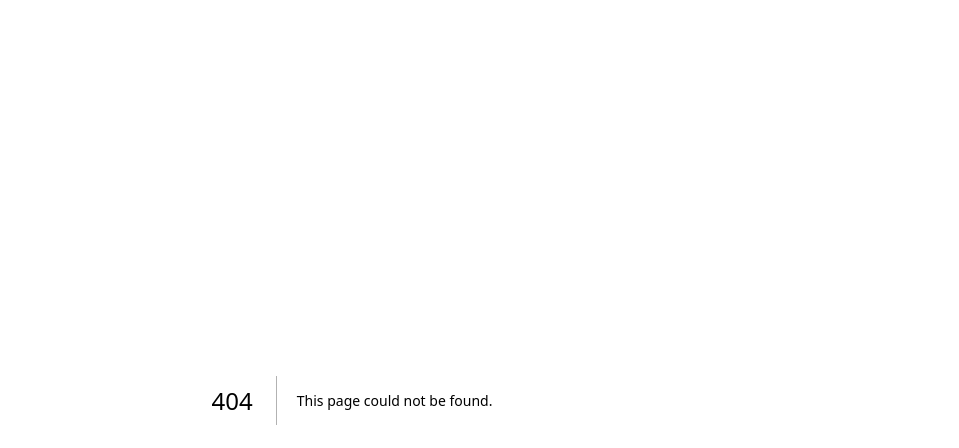
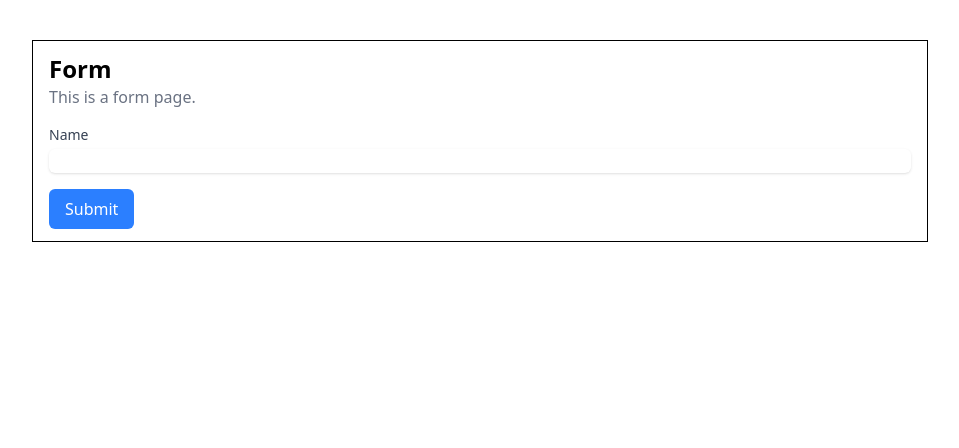
Before and after one commit to ciep-cgm-pvh/formDBAE, a Next.js app in the folder frontend/: page /form-jhonatan in a window 1280 px wide. Before the commit this address had no page. Shown: the top 448 px of the page, without its empty margins (160-1119 px from the left). Built offline with nearby package versions, Linux system fonts and the light colour scheme.

Commit message:
directory structure for routing + new form init

```diff
--- a/frontend/src/app/page.tsx
+++ b/frontend/src/app/(home)/page.tsx
@@ -4,7 +4,7 @@ export default function Home() {
       HELLO WORLD! GO TO --
       <a className='text-blue-800 underline hover:text-blue-400 hover:font-bold
       transform transition-all delay-150 duration-300'
-      href="/Form"> /Form</a>
+      href="/form"> /Form</a>
     </h1>
   );
 }
--- a/frontend/src/app/form/page.tsx
+++ b/frontend/src/app/(routes)/form-clara/page.tsx
@@ -1,4 +1,5 @@
-import PersonalDataCard from '../../components/PersonalDataCard';
+import PersonalDataCard from '@/components/personalDataCard/PersonalDataCard';
+
 
 const Form = () => {
   return (
--- /dev/null
+++ b/frontend/src/app/(routes)/form-jhonatan/page.tsx
@@ -0,0 +1,15 @@
+const Form = () => {
+  return (
+    <div className='mx-auto mt-10 max-w-4xl border px-4 py-3'>
+      <h1 className='text-2xl font-bold'>Form</h1>
+      <p className='text-gray-500'>This is a form page.</p>
+      <form className='mt-4'>
+        <label htmlFor="name" className='block text-sm font-medium text-gray-700'>Name</label>
+        <input type="text" id="name" name="name" className='mt-1 block w-full border-gray-300 rounded-md shadow-sm focus:ring-blue-500 focus:border-blue-500' />
+        <button type="submit" className='mt-4 bg-blue-500 text-white px-4 py-2 rounded-md'>Submit</button>
+      </form>
+    </div>
+  )
+}
+
+export default Form;
```
Also changed, not shown: frontend/src/components/personalDataCard/PersonalDataCard.tsx (renamed from frontend/src/components/PersonalDataCard.tsx).
